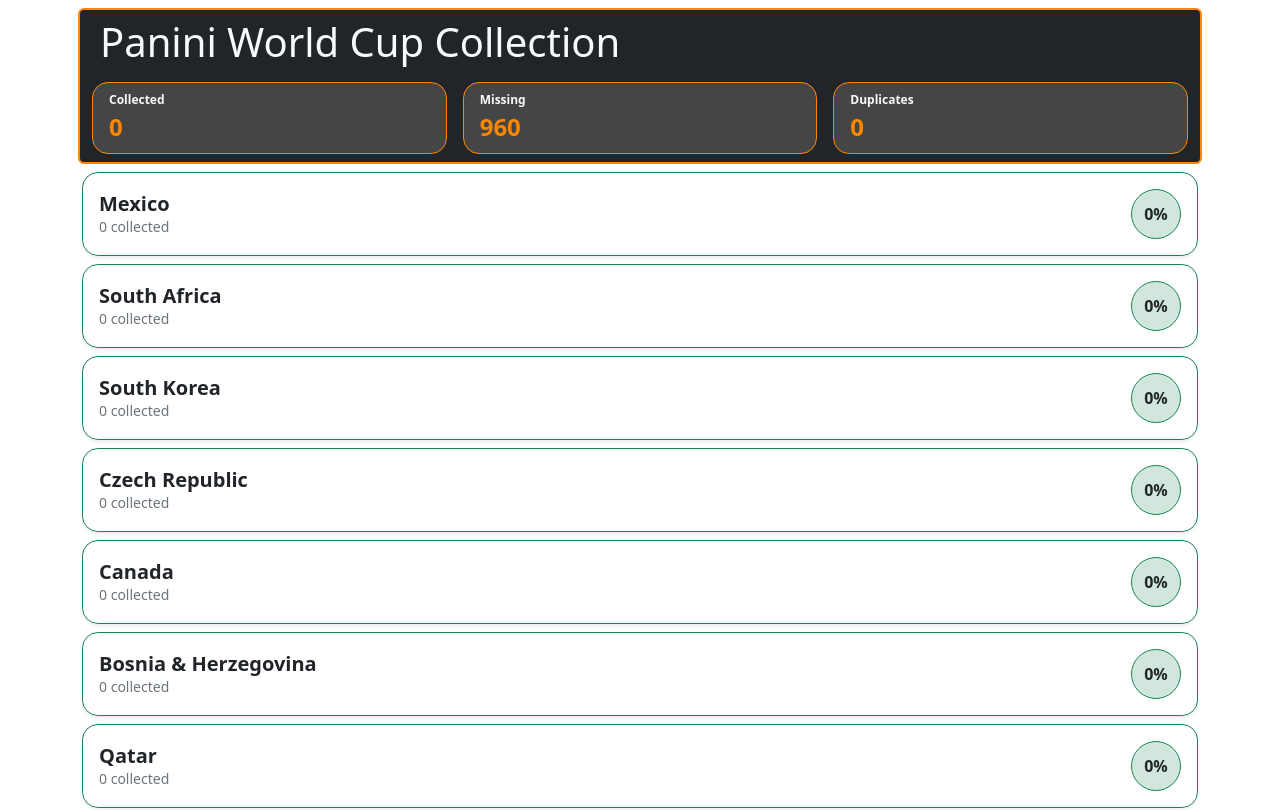
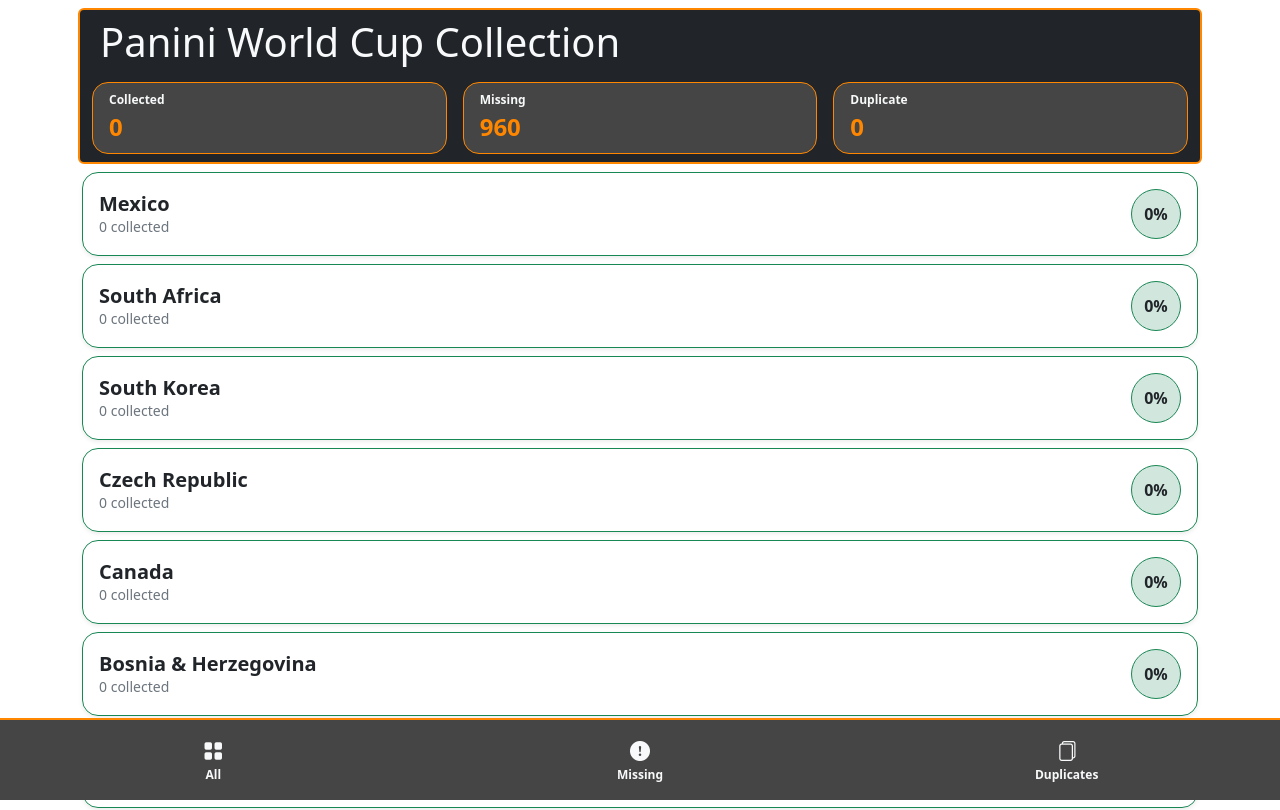
Before and after one commit to John-JMR08/Panini-Tracker, a React (Vite) app: page / in a window 1280 px wide. Shown: the top 810 px of the page. Built offline with nearby package versions, Linux system fonts and the light colour scheme.

Commit message:
Mockup of sticky nav bar ui

```diff
--- a/src/App.tsx
+++ b/src/App.tsx
@@ -5,16 +5,14 @@
 import { TeamProvider } from './DataContext';
 import TeamGrid from './components/TeamGrid'
 import StickerGrid from './components/StickerGrid';
-
-
+import NavBar from './components/NavBar';
 
 function App() {
-  /*localStorage.setItem('JR.WC.Data', JSON.stringify(teams));*/
-
   return (
     <>
       <TeamProvider>
         <BrowserRouter>
+          <NavBar />
           <Routes>
             <Route path="/" element={<TeamGrid />} />
             <Route path="/teams/:id" element={<StickerGrid />} />
--- a/src/components/CompletionProgress.tsx
+++ b/src/components/CompletionProgress.tsx
@@ -1,3 +1,5 @@
+import ProgressBlock from "./ProgressBlock";
+
 interface CompletionProgressProps{
     heading: string,
     collected: number;
@@ -12,22 +14,13 @@
             <h1 className="text-light m-2 px-2">{heading}</h1>
             <div className="row g-3 px-2 pb-2 pt-2">
                 <div className="col-4">
-                    <div className="border bg-card rounded-4 pb-2 pt-2 px-3 h-70">
-                        <div className="text-light smaller fw-semibold">Collected</div>
-                        <div className="fs-4 fw-bold mc-orange">{collected}</div>
-                    </div>
+                   <ProgressBlock heading="Collected" number={collected} onClicked={() => console.log("collected")} />
                 </div>
                 <div className="col-4">
-                   <div className="border bg-card rounded-4 pb-2 pt-2 px-3 h-70">
-                        <div className="text-light smaller fw-semibold">Missing</div>
-                        <div className="fs-4 fw-bold mc-orange">{missing}</div>
-                    </div>
+                   <ProgressBlock heading="Missing" number={missing} onClicked={() => console.log("missing")} />
                 </div>
                 <div className="col-4">
-                    <div className="border bg-card rounded-4 pb-2 pt-2 px-3 h-70">
-                        <div className="text-light smaller fw-semibold">Duplicates</div>
-                        <div className="fs-4 fw-bold mc-orange">{duplicates}</div>
-                    </div>
+                     <ProgressBlock heading="Duplicate" number={duplicates} onClicked={() => console.log("collected")} />
                 </div>
             </div>
         </div>
--- /dev/null
+++ b/src/components/NavBar.tsx
@@ -0,0 +1,34 @@
+function NavBar() {
+    return (
+        <>
+        <nav className="navbar fixed-bottom bg-card border-top border-2">
+            <div className="container-fluid p-0">
+                <div className="row w-100 g-0 text-center">
+                    <div className="col">
+                        <a href="#" className="nav-link text-light py-2">
+                            <i className="bi bi-grid-fill d-block fs-5"></i>
+                            <div className="text-light smaller fw-semibold">All</div>
+                        </a>
+                    </div>
+
+                    <div className="col">
+                        <a href="#" className="nav-link text-light py-2">
+                            <i className="bi bi-exclamation-circle-fill d-block fs-5"></i>
+                             <div className="text-light smaller fw-semibold">Missing</div>
+                        </a>
+                    </div>
+
+                    <div className="col">
+                        <a href="#" className="nav-link text-light py-2">
+                            <i className="bi bi-files d-block fs-5"></i>
+                            <div className="text-light smaller fw-semibold">Duplicates</div>
+                        </a>
+                    </div>
+                </div>
+            </div>
+        </nav>
+        </>
+    )
+}
+
+export default NavBar
--- /dev/null
+++ b/src/components/ProgressBlock.tsx
@@ -0,0 +1,15 @@
+interface ProgressBlockProps{
+    heading: string,
+    number: number,
+}
+
+function ProgressBlock ({heading, number } :  ProgressBlockProps) {
+    return (
+        <div className="border bg-card rounded-4 pb-2 pt-2 px-3 h-70">
+            <div className="text-light smaller fw-semibold">{heading}</div>
+            <div className="fs-4 fw-bold mc-orange">{number}</div>
+        </div>
+    )
+}
+
+export default ProgressBlock
```
